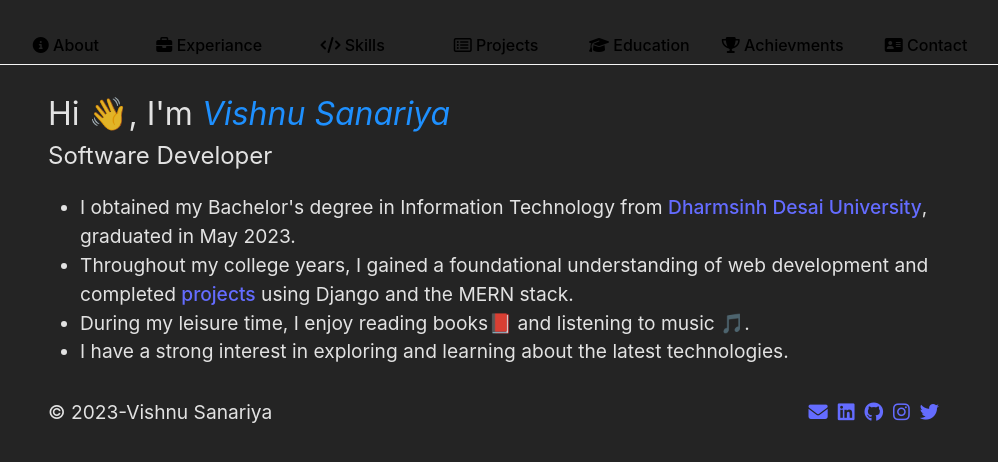
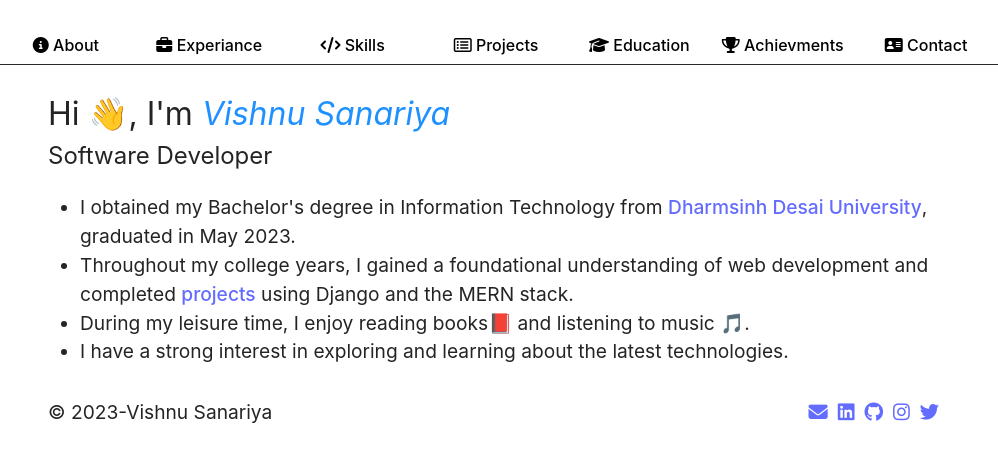
Before and after one commit to vishnusanariya/vishnu-portfolio, a React (Vite) app: page / in a window 1280 px wide. Shown: the top 462 px of the page, without its empty margins (144-1142 px from the left). Built offline with nearby package versions, Linux system fonts and the light colour scheme.

Commit message:
color schema change

```diff
--- a/src/App.css
+++ b/src/App.css
@@ -1,4 +1,4 @@
-:root {
+/* :root {
   max-width: 1280px;
   width: 100%;
   height: 100%;
@@ -6,7 +6,7 @@
   color-scheme: light dark;
   color: rgba(255, 255, 255, 0.87);
   background-color: #242424;
-}
+} */
 
 .logo {
   height: 6em;
--- a/src/components/Layout/Layout.style.css
+++ b/src/components/Layout/Layout.style.css
@@ -5,7 +5,7 @@
     justify-content: center;
     align-items: center;
     margin: 2% 10%;
-    border-bottom: 1px solid whitesmoke;
+    border-bottom: 1px solid rgb(43, 42, 42);
 }
 .navbar-items{
     padding: 0.5rem 0.5rem;
--- a/src/index.css
+++ b/src/index.css
@@ -2,18 +2,21 @@
   font-family: Inter, system-ui, Avenir, Helvetica, Arial, sans-serif;
   line-height: 1.5;
   font-weight: 400;
-
-  color-scheme: light dark;
-  color: rgba(255, 255, 255, 0.87);
-  background-color: #242424;
-
+  height: auto;
+  width: auto;
+  background-color:  rgba(255, 255, 255, 0.87);
+  color:#242424 ;
   font-synthesis: none;
   text-rendering: optimizeLegibility;
   -webkit-font-smoothing: antialiased;
   -moz-osx-font-smoothing: grayscale;
   -webkit-text-size-adjust: 100%;
 }
-
+body{
+  margin: 0;
+  background-color:  rgba(255, 255, 255, 0.87);
+  color:#242424 ;
+}
 a {
   font-weight: 500;
   color: #646cff;
@@ -21,16 +24,6 @@ a {
 }
 a:hover {
   color: #535bf2;
-}
-
-body {
-  margin: 0;
-  display: flex;
-  min-width: 320px;
-  min-height: 100vh;
-  color-scheme: light dark;
-  color: rgba(255, 255, 255, 0.87);
-  background-color: #242424;
 }
 
 h1 {
```
